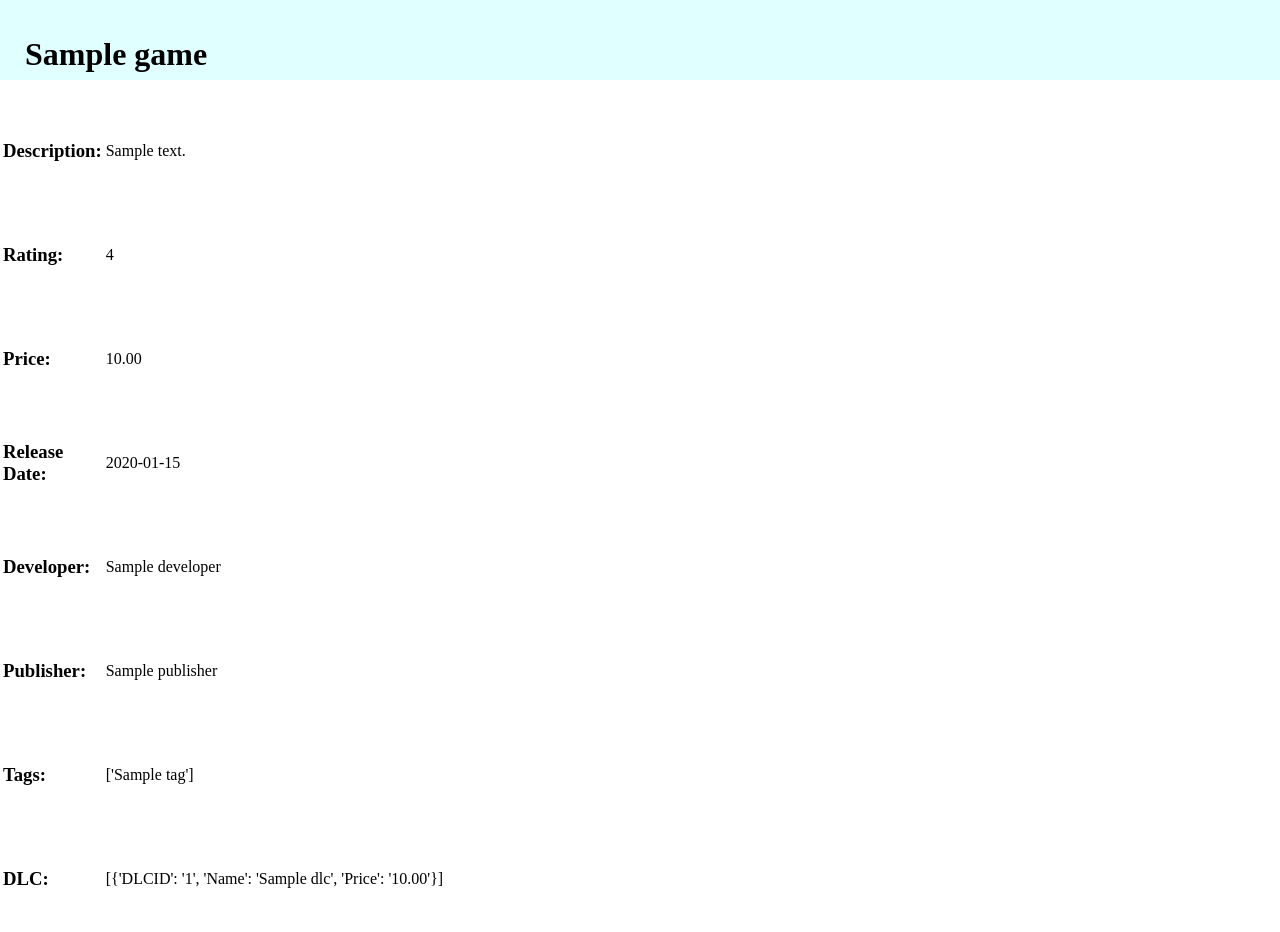
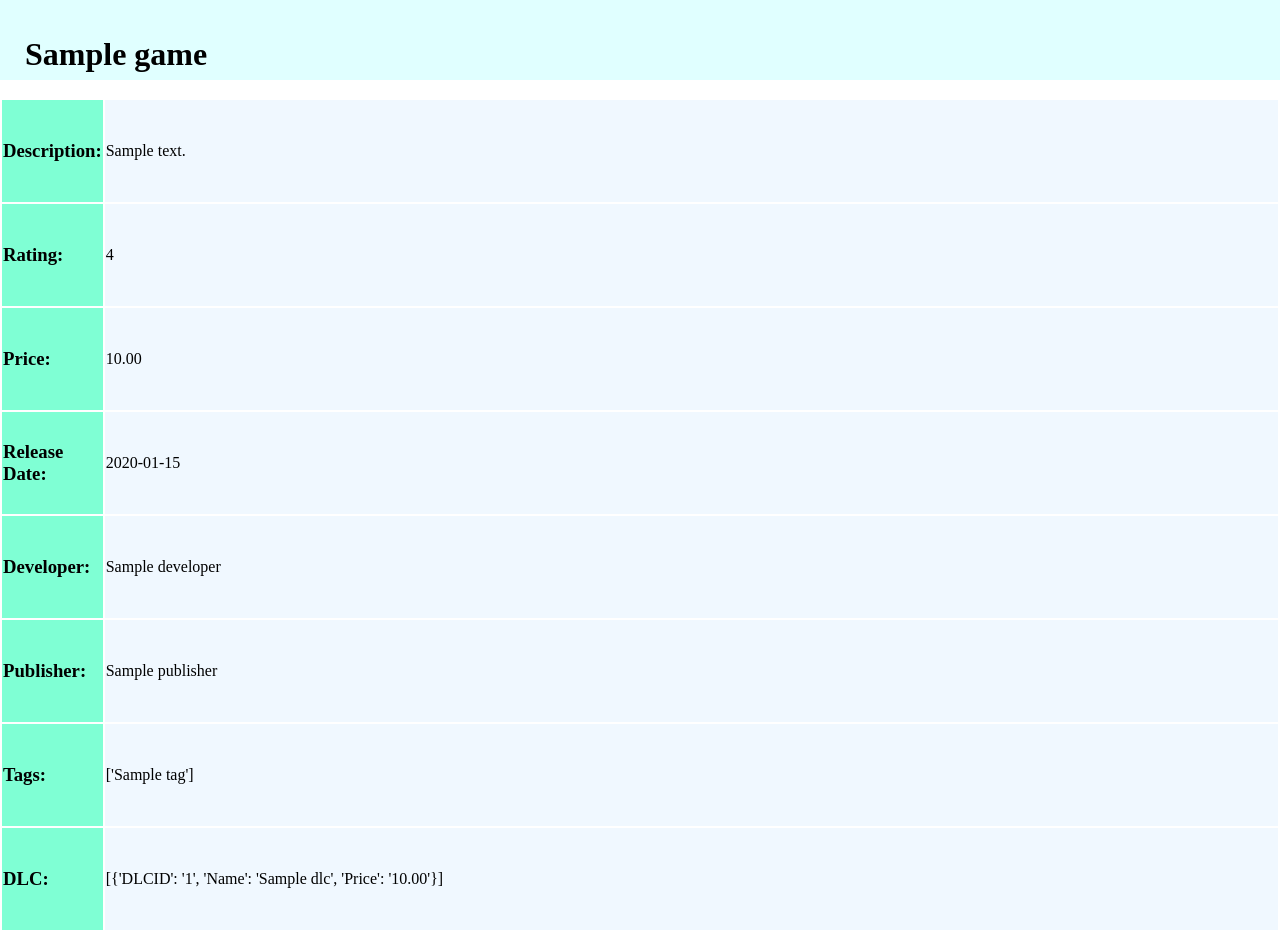
Before and after one commit to semiseoo/DBGameCatalogue, a Flask app: page /game/1 in a window 1280 px wide; the page is wider, and only the part inside the window is pictured. Shown: the part 58-990 px from the top of that part. Run offline with Flask 3, Linux system fonts and the light colour scheme; tables that the repository leaves empty hold one stand-in row (values such as "Sample post"); data that the repository does not hold is empty; some libraries are stand-ins or nearby versions.

Commit message:
Update style.css

```diff
--- a/static/style.css
+++ b/static/style.css
@@ -64,11 +64,13 @@ opacity: 0.7;
 .gamepage-table-label {
     width: 100px;
     height: 100px;
+    background-color: aquamarine;
 }
 
 .gamepage-table-item {
     width: 100%;
     height: 100px;
+    background-color: aliceblue;
 }
 
 body {
```
